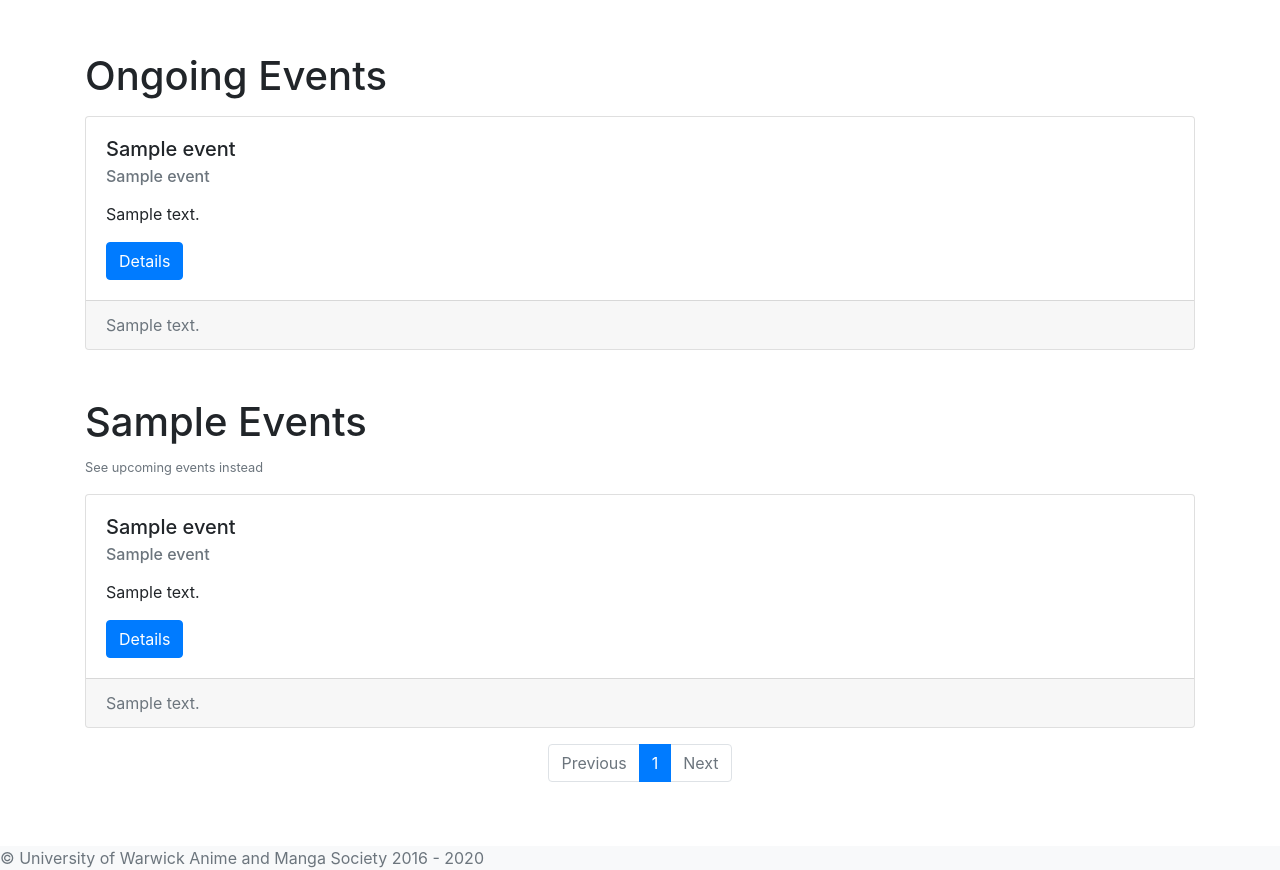
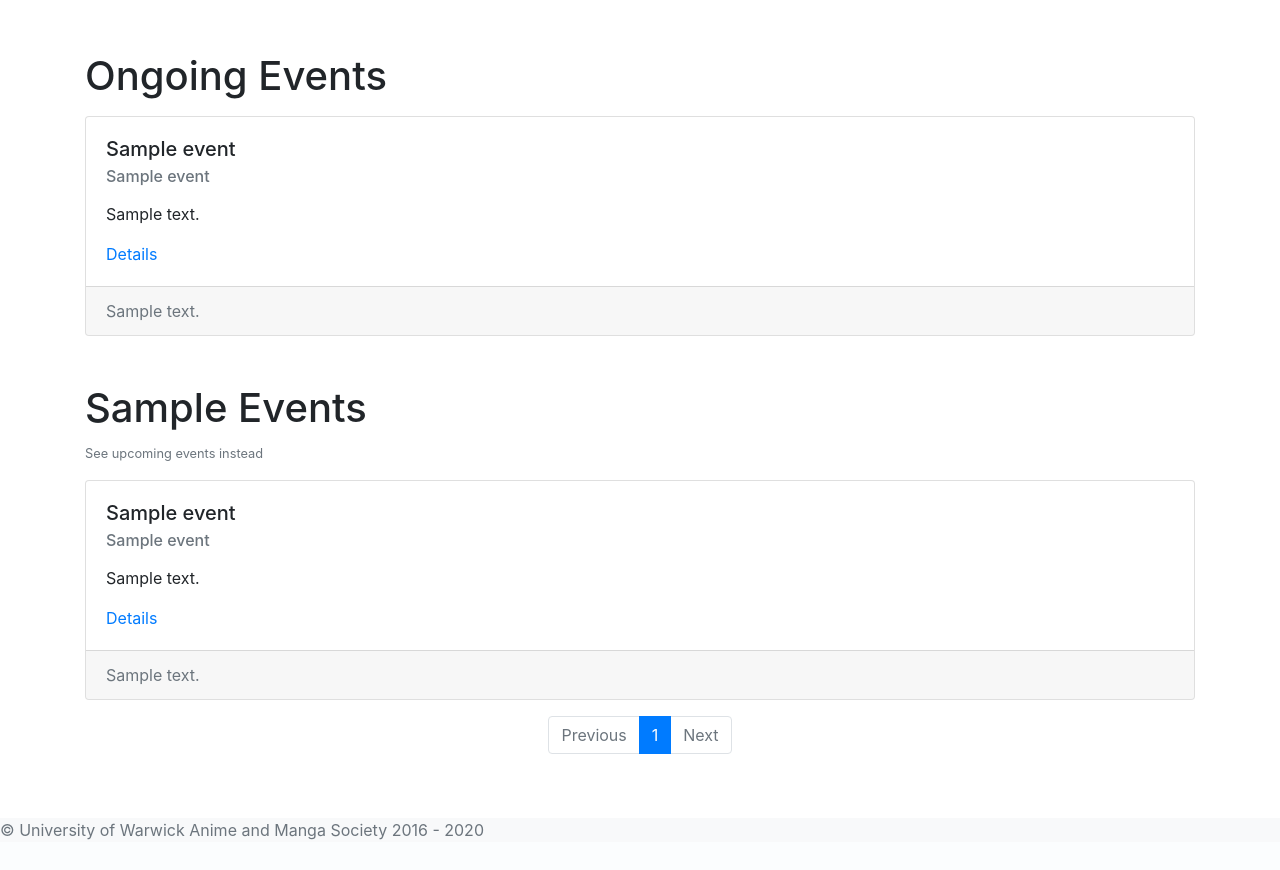
Before and after one commit to WarwickAnimeSoc/TengenToppaAnimango, a Django app: template events/templates/events/list.html in a window 1280 px wide. Shown: the part 56-926 px from the top of the page. After the commit the page ends 896 px from the top, so only its background shows below. Run offline with Django 3.2, Linux system fonts and the light colour scheme; the template is opened without the code that fills it: most values are stand-ins (such as "Sample title", 1, 10 or a date in 2020); some libraries are stand-ins or nearby versions.

Commit message:
Consistency changes

```diff
--- a/events/templates/events/event_listing_card.html
+++ b/events/templates/events/event_listing_card.html
@@ -22,7 +22,7 @@
         <h5 class="card-title">{{ event.title }}</h5>
         <h6 class="card-subtitle text-muted">{{ event.subtitle }}</h6>
         <p class="card-text">{% load martortags %}{{ event.details|safe_markdown|truncatewords:20 }}</p>
-        <a href="{% url 'events:event_detail' event_id=event.id %}" class="btn btn-primary">Details</a>
+        <a href="{% url 'events:event_detail' event_id=event.id %}" class="card-link">Details</a>
     </div>
     <div class="card-footer text-muted">
         {{ event.nice_eta_descriptor }}
--- a/showings/views.py
+++ b/showings/views.py
@@ -15,7 +15,7 @@ def showings(request, page):
     except InvalidPage:
         context_showings_page = paginator.page(1)
 
-    return render(request, 'showings/showings.html', context={'query': query, 'showings_page': context_showings_page})
+    return render(request, 'showings/list.html', context={'query': query, 'showings_page': context_showings_page})
 
 
 def get_showings(query):
```
Also changed, not shown: showings/templates/showings/list.html (renamed from showings/templates/showings/showings.html).
